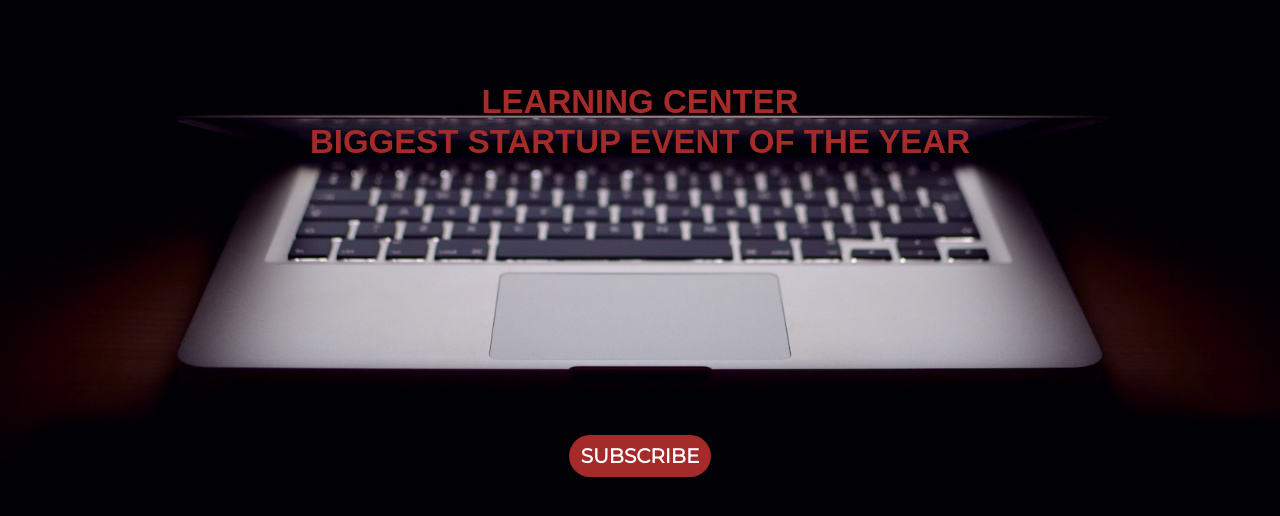
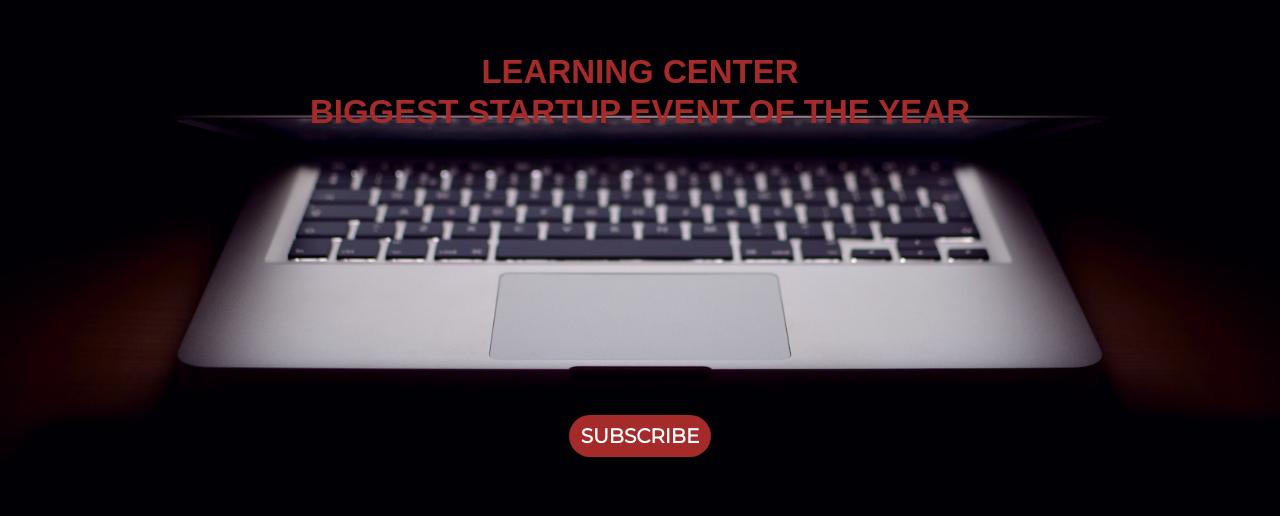
Before and after one commit to jyoti0489/responsive-page, a plain HTML site: page index.html in a window 1280 px wide. Shown: the part 198-714 px from the top of the page. Drawn offline with nearby package versions, Linux system fonts and the light colour scheme.

Commit message:
changed css-file

```diff
--- a/style.css
+++ b/style.css
@@ -12,10 +12,10 @@ body {
 
 }
 
-h1 { text-align: center !important;
+h1 {
   color: brown !important;
     font-family: sans-serif !important;
-        margin-top: 280px !important;
+        margin-top: 250px !important;
     margin-bottom: 70px !important;
     font-size: 33px !important;
 }
@@ -28,7 +28,7 @@ border-radius: 300px !important;
 font-weight: 700;
   text-transform: uppercase;
   font-family: 'Montserrat', sans-serif;
-margin-top: 180px;
+margin-top: 190px;
     background-color:brown !important;
     border: brown !important;
 
```
